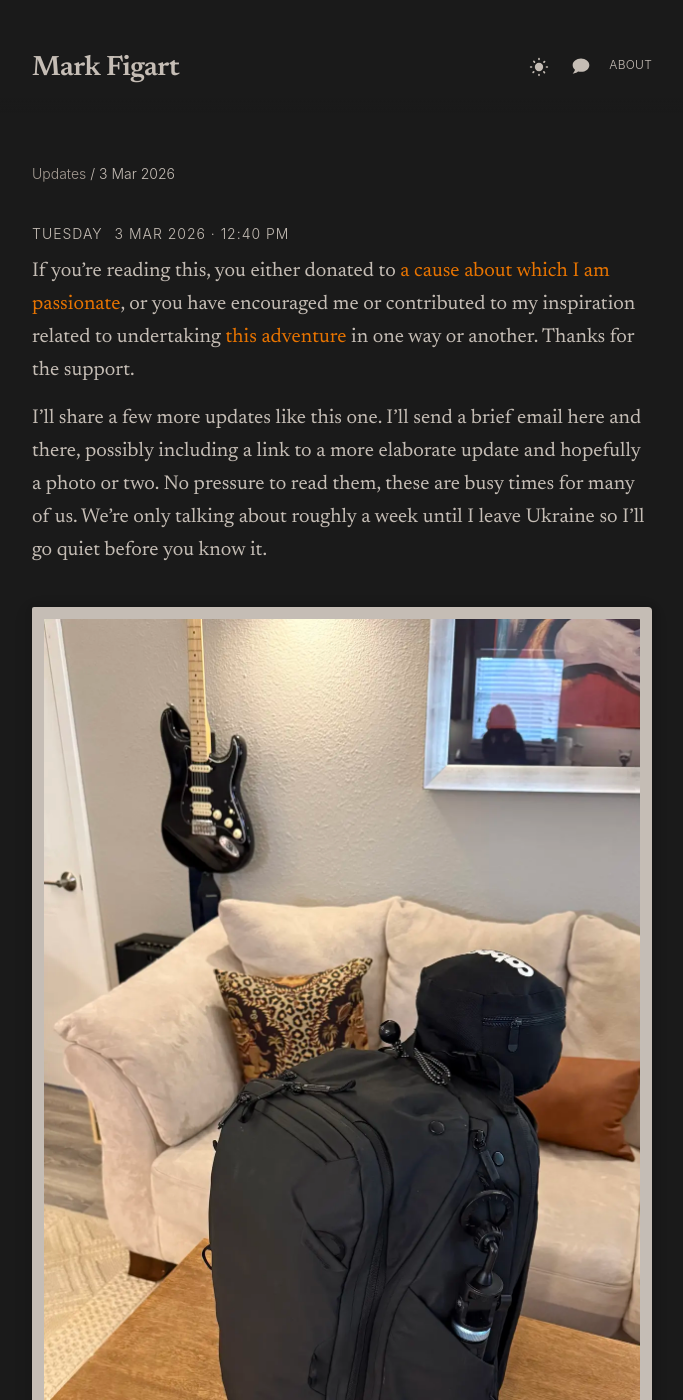
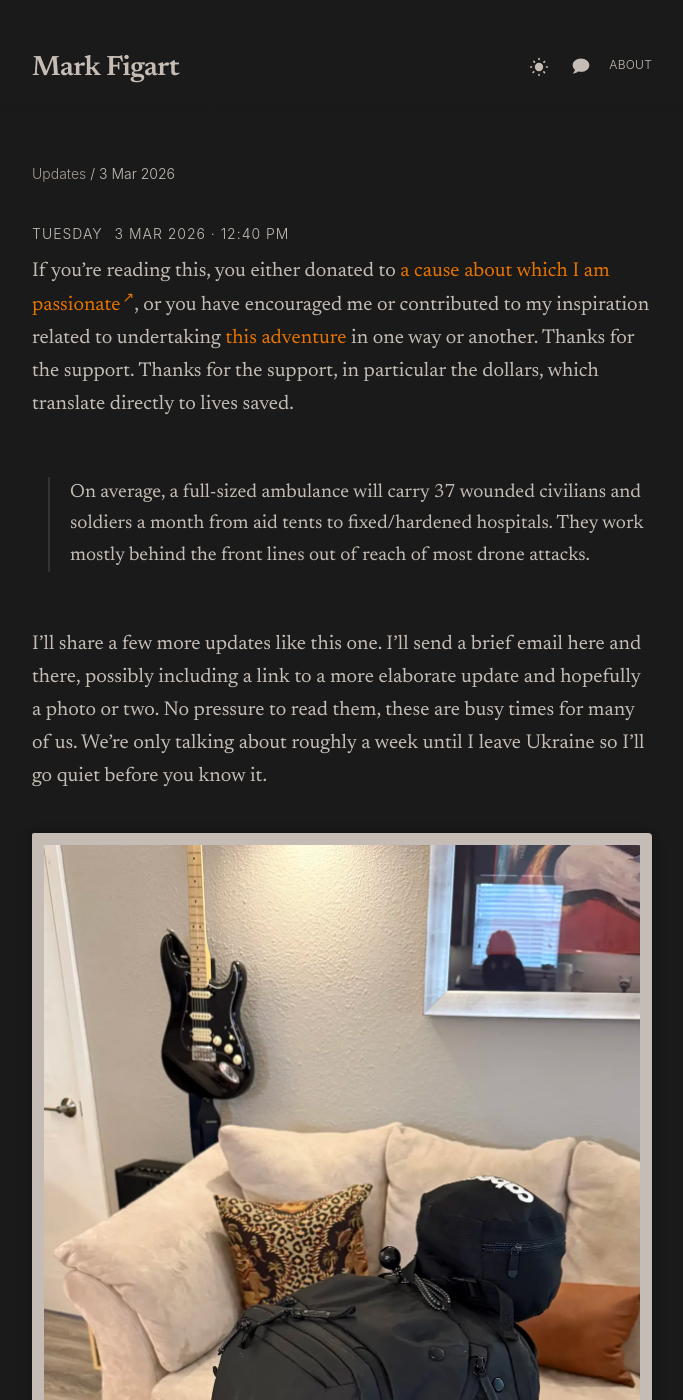
Before and after one commit to figart/60, a Jekyll site: the page built from _updates/2026-03-03-1240.md, in a window 1280 px wide and 1400 px high. Shown: the whole window, without its empty margins (298-981 px from the left). Built offline with Jekyll 4.4.1, drawn with Linux system fonts in a browser that asks for light colours.

Commit message:
Add external link visual indicator and update 2026-03-03-1240 content
Auto-detect external links in post content, set target=_blank and
rel=noopener via JS, and display a ↗ icon via CSS. Remove manual
target attribute from Rotary link. Update copy and add ambulance quote.

Co-Authored-By: Claude Opus 4.6 <noreply@anthropic.com>

```diff
--- a/_sass/minima/_layout.scss
+++ b/_sass/minima/_layout.scss
@@ -937,6 +937,13 @@
   }
 }
 
+.post-content a[target="_blank"]::after {
+  content: "\2197";
+  font-size: 0.7em;
+  margin-left: 0.15em;
+  vertical-align: super;
+}
+
 
 
 /**
--- a/_updates/2026-03-03-1240.md
+++ b/_updates/2026-03-03-1240.md
@@ -4,7 +4,9 @@ published: true
 image: /assets/images/updates/2026-03-03-1240/bag-packed.webp
 ---
 
-If you're reading this, you either donated to [a cause about which I am passionate](https://www.rotarysa.org/initiatives/ukraine-relief){:target="_blank"}, or you have encouraged me or contributed to my inspiration related to undertaking [this adventure](/2026/01/28/why-im-going-back-to-ukraine.html) in one way or another. Thanks for the support.
+If you're reading this, you either donated to [a cause about which I am passionate](https://www.rotarysa.org/initiatives/ukraine-relief), or you have encouraged me or contributed to my inspiration related to undertaking [this adventure](/2026/01/28/why-im-going-back-to-ukraine.html) in one way or another. Thanks for the support. Thanks for the support, in particular the dollars, which translate directly to lives saved.
+
+> On average, a full-sized ambulance will carry 37 wounded civilians and soldiers a month from aid tents to fixed/hardened hospitals. They work mostly behind the front lines out of reach of most drone attacks.
 
 I'll share a few more updates like this one. I'll send a brief email here and there, possibly including a link to a more elaborate update and hopefully a photo or two. No pressure to read them, these are busy times for many of us. We're only talking about roughly a week until I leave Ukraine so I'll go quiet before you know it.
 
```
Also changed, not shown: _layouts/default.html (+12 -0 lines).
